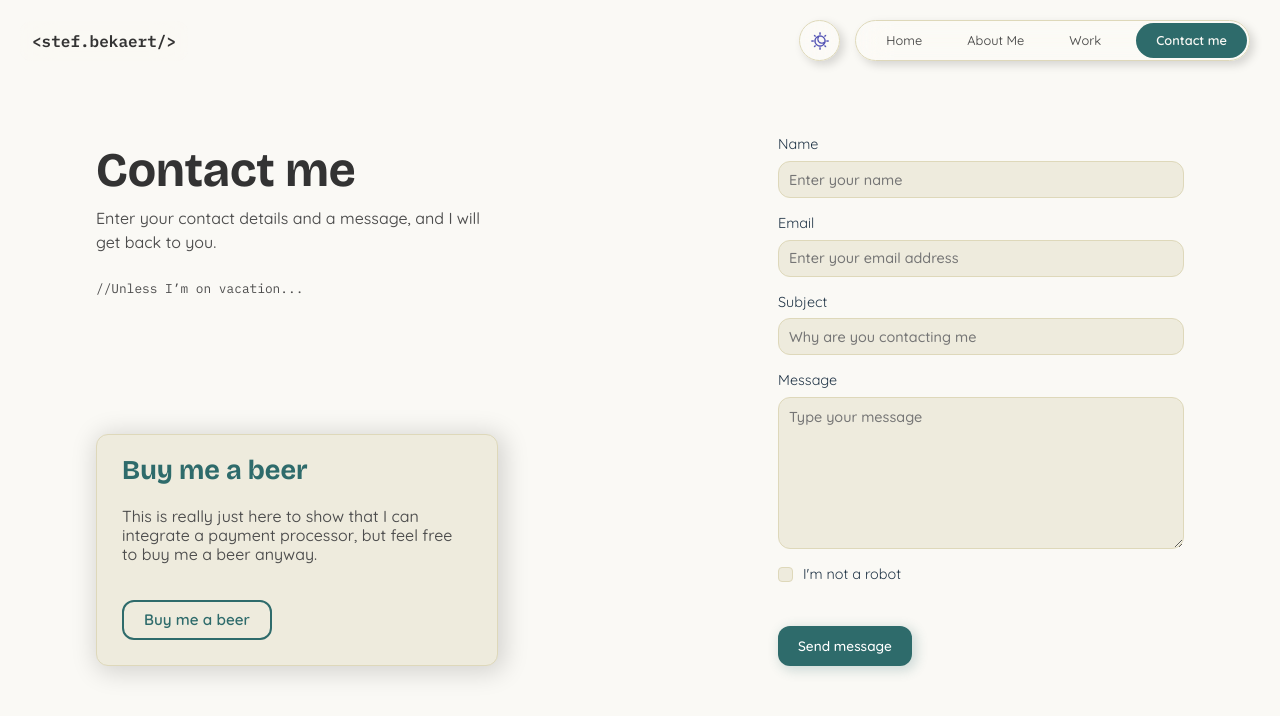
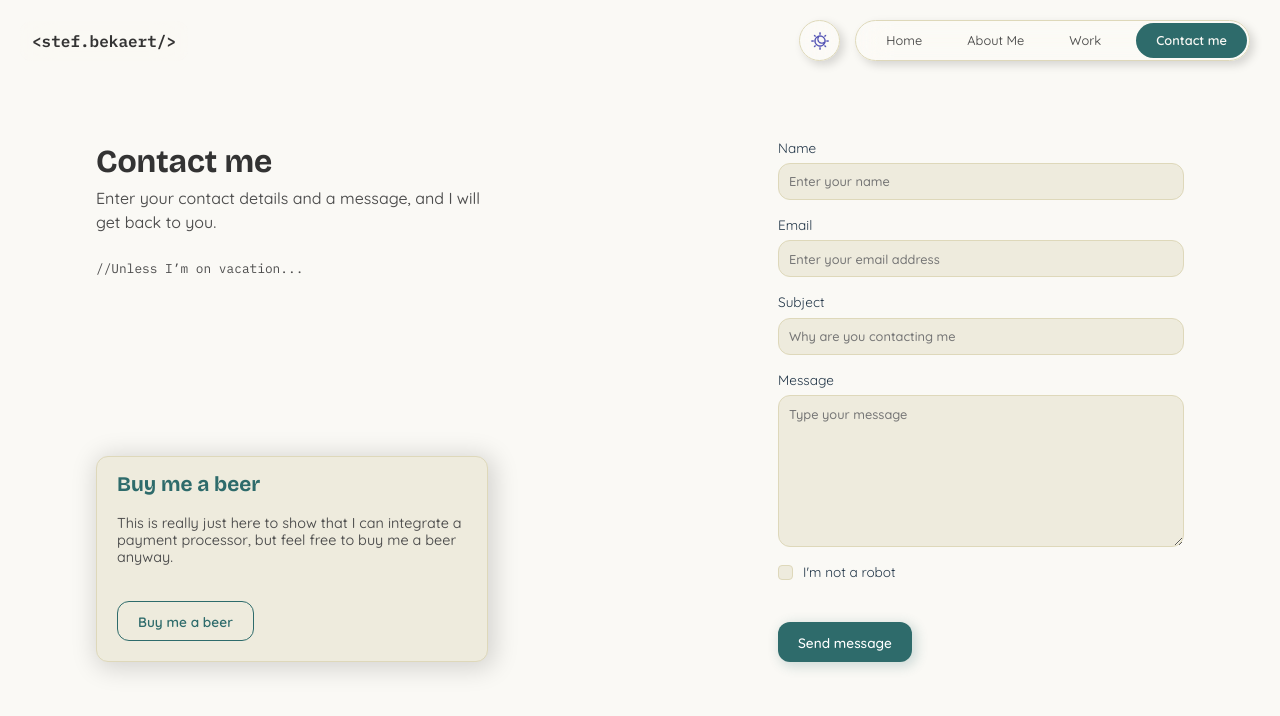
Before and after one commit to Stefdev13/stef-bekaert-portfolio, a React (Vite) app: page /contact in a window 1280 px wide. Shown: the top 716 px of the page. Built offline with nearby package versions, Linux system fonts and the light colour scheme.

Commit message:
ContactForm
More styling changes, made everything smaller

```diff
--- a/src/components/DialogBox.jsx
+++ b/src/components/DialogBox.jsx
@@ -8,10 +8,10 @@ const useStyles = createUseStyles({
     width: "350px",
 
     padding: {
-      top: "15px",
-      bottom: "25px",
-      right: "25px",
-      left: "25px",
+      top: "12px",
+      bottom: "20px",
+      right: "20px",
+      left: "20px",
     },
 
     background: (props) =>
@@ -31,14 +31,14 @@ const useStyles = createUseStyles({
       props.theme ? Constants.LIGHT_BORDER : Constants.DARK_BORDER,
 
     "& h2": {
-      fontSize: "1.7rem",
+      fontSize: "1.3rem",
       margin: "0px",
 
       color: (props) => props.primaryBtnColour,
     },
 
     "& p": {
-      fontSize: "1rem",
+      fontSize: ".9rem",
       lineHeight: 1.2,
     },
   },
@@ -60,7 +60,7 @@ const useStyles = createUseStyles({
       borderRadius: "12px",
 
       fontFamily: Constants.FONT_QUICKSAND,
-      fontSize: ".95rem",
+      fontSize: ".85rem",
       fontWeight: "600",
     },
 
@@ -72,7 +72,7 @@ const useStyles = createUseStyles({
     background: "transparent",
 
     border: {
-      width: "2px",
+      width: "1px",
       style: "solid",
     },
     borderColor: (props) => props.primaryBtnColour,
--- a/src/components/contact/ContactForm.module.css
+++ b/src/components/contact/ContactForm.module.css
@@ -21,7 +21,7 @@ section {
 
 label {
     font-family: var(--font-text);
-    font-size: .9rem;
+    font-size: .85rem;
 }
 
 input {
@@ -36,7 +36,7 @@ input {
     padding: 0px 10px 0px 10px;
 
     font-family: var(--font-text);
-    font-size: .9rem;
+    font-size: .8rem;
     font-weight: 500;
     color: var(--var-colour-text-header);
 }
@@ -60,7 +60,7 @@ textarea {
     padding: 10px 10px 10px 10px;
 
     font-family: var(--font-text);
-    font-size: .9rem;
+    font-size: .8rem;
     font-weight: 500;
     color: var(--var-colour-text-header);
 }
--- a/src/pages/ContactPage.module.css
+++ b/src/pages/ContactPage.module.css
@@ -31,6 +31,7 @@
   width: 30vw;
 
   h1 {
+    font-size: 2rem;
     margin: 0px
   }
 
```
